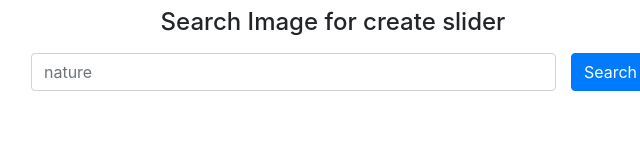
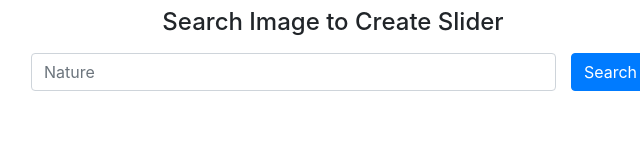
Before and after one commit to smbmunna/fancy-slider, a plain HTML site: page index.html in a window 1280 px wide. Shown: the full height of the page, 307-947 px from the left. Drawn offline with nearby package versions, Linux system fonts and the light colour scheme.

Commit message:
Header title corrected

```diff
--- a/index.html
+++ b/index.html
@@ -17,10 +17,10 @@
 
 <body>
   <div class="container">
-    <h4 class="mt-2 text-center">Search Image for create slider</h4>
+    <h4 class="mt-2 text-center">Search Image to Create Slider</h4>
     <div class="form-inline mt-3 d-flex justify-content-center">
       <div class="input-group col-md-6 mb-2">
-        <input type="text" class="form-control" id="search" placeholder="nature">
+        <input type="text" class="form-control" id="search" placeholder="Nature">
       </div>
       <button type="button" id="search-btn" class="btn btn-primary mb-2">Search</button>
     </div>
```
